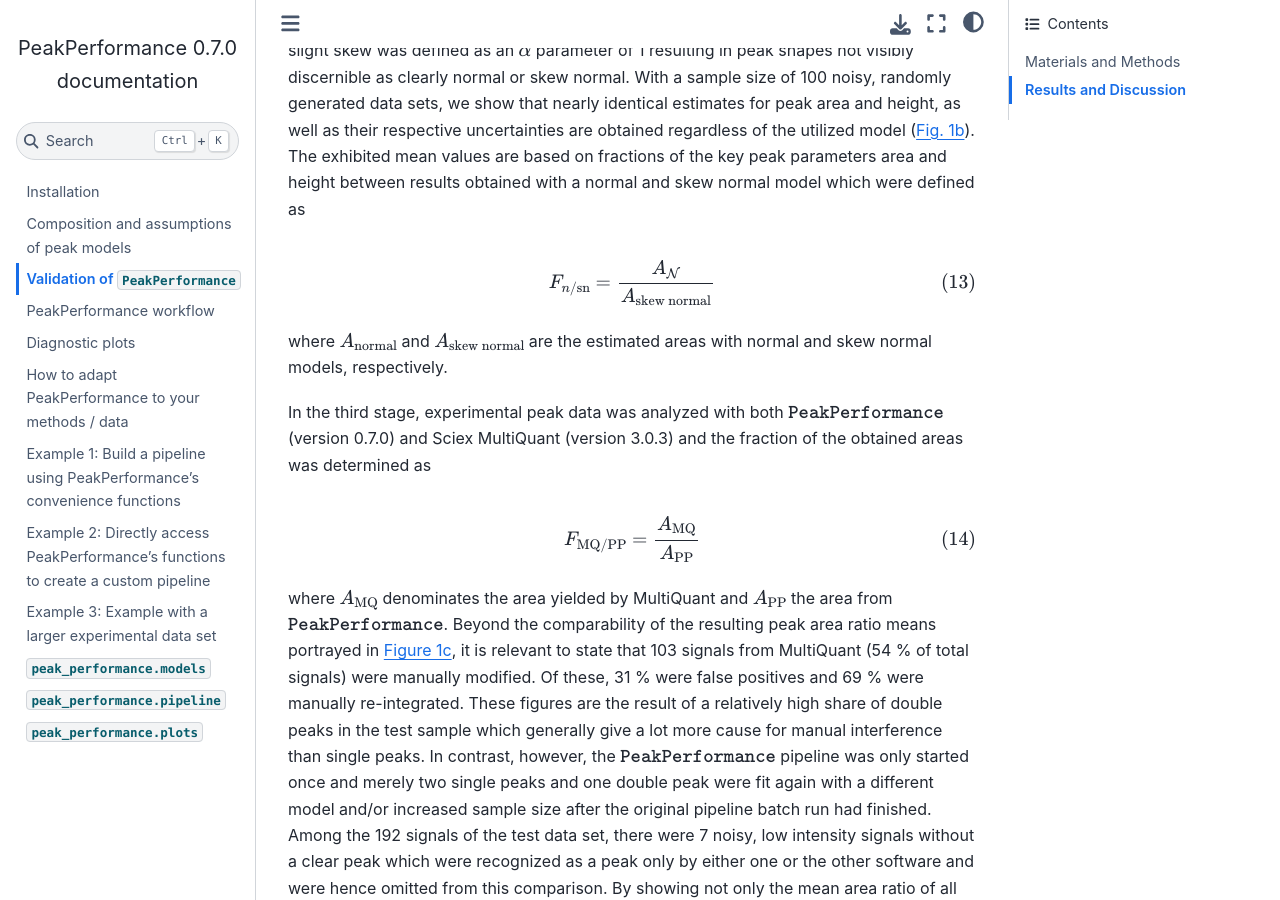
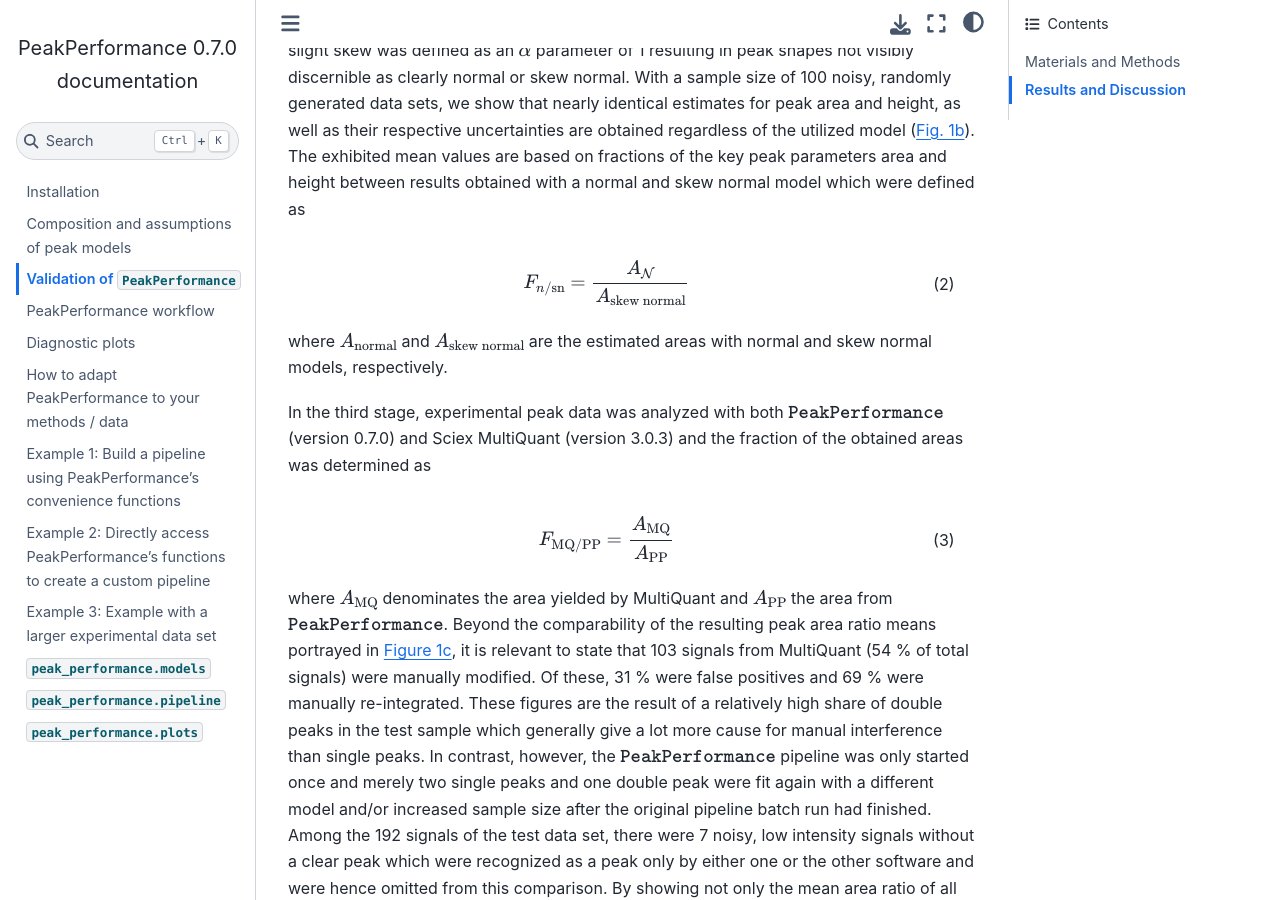
Before and after one commit to JuBiotech/peak-performance, a Sphinx documentation site: the page built from docs/source/markdown/PeakPerformance_validation.md, in a window 1280 px wide and 900 px high, scrolled down 2518 px. Built offline with Sphinx 7.4.7 and the Sphinx Book theme 1.1.4, drawn with Linux system fonts in a browser that asks for light colours; pages that are not in the unit, such as notebooks, are missing from menus; some of the changed text lies outside the part shown.

Commit message:
Name equations

```diff
--- a/docs/source/markdown/PeakPerformance_validation.md
+++ b/docs/source/markdown/PeakPerformance_validation.md
@@ -31,7 +31,9 @@
 In the first stage of validation, peak fitting with normal and skew normal peak models was tested regarding the ability to reproduce the ground truth of randomly generated noisy synthetic data sets.
 The arithmetic means portrayed in [Figure 1a](#fig_v1) were calculated based on a measure of similarity
 
-$$\tag{12}F_{y / \hat{y}} = \frac{y}{\hat{y}}$$
+$$
+F_{y / \hat{y}} = \frac{y}{\hat{y}}
+$$ (eqn:F_yy)
 
 where $y$ represents the estimated parameter value and $\hat{y}$ its pertaining ground truth.
 As they exhibit values close to 1, this demonstrates a near identity between estimation and ground truth.
@@ -51,13 +53,17 @@
 With a sample size of 100 noisy, randomly generated data sets, we show that nearly identical estimates for peak area and height, as well as their respective uncertainties are obtained regardless of the utilized model ([Fig. 1b](#fig_v1)).
 The exhibited mean values are based on fractions of the key peak parameters area and height between results obtained with a normal and skew normal model which were defined as
 
-$$\tag{13}F_{n / \mathrm{sn}} = \frac{A_{\mathcal{N}}}{A_{\mathrm{skew \ normal}}}$$
+$$
+F_{n / \mathrm{sn}} = \frac{A_{\mathcal{N}}}{A_{\mathrm{skew \ normal}}}
+$$ (eqn:F_nsn)
 
 where $A_{\mathrm{normal}}$ and $A_{\mathrm{skew \ normal}}$ are the estimated areas with normal and skew normal models, respectively.
 
 In the third stage, experimental peak data was analyzed with both $\texttt{PeakPerformance}$ (version 0.7.0) and Sciex MultiQuant (version 3.0.3) and the fraction of the obtained areas was determined as
 
-$$\tag{14}F_{\mathrm{MQ} / \mathrm{PP}} = \frac{A_{\mathrm{MQ}}}{A_{\mathrm{PP}}}$$
+$$
+F_{\mathrm{MQ} / \mathrm{PP}} = \frac{A_{\mathrm{MQ}}}{A_{\mathrm{PP}}}
+$$ (eqn:F_mqpp)
 
 where $A_{\mathrm{MQ}}$ denominates the area yielded by MultiQuant and $A_{\mathrm{PP}}$ the area from $\texttt{PeakPerformance}$.
 Beyond the comparability of the resulting peak area ratio means portrayed in [Figure 1c](#fig_v1), it is relevant to state that 103 signals from MultiQuant (54 % of total signals) were manually modified.
```
Also changed, not shown: docs/source/markdown/Peak_model_composition.md (+31 -13 lines).
